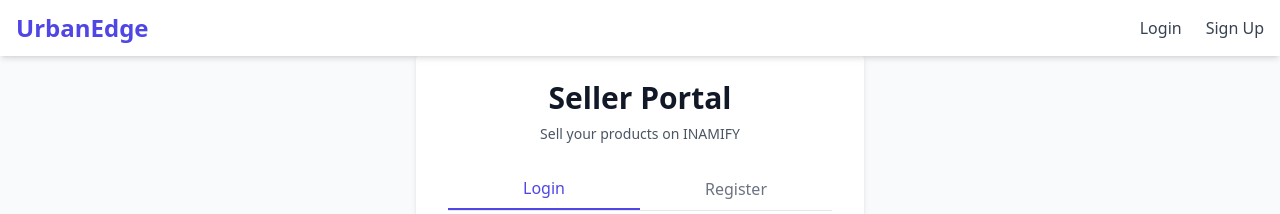
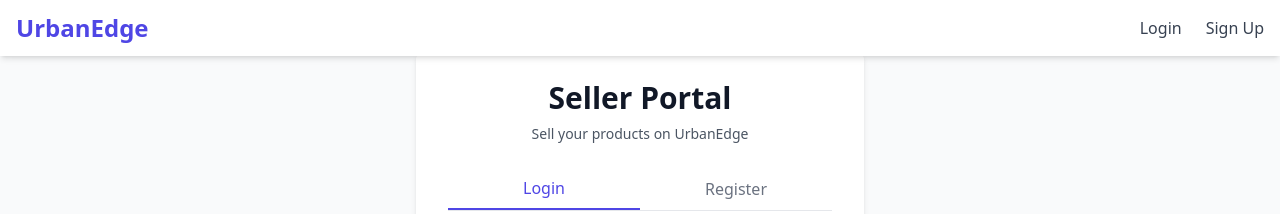
Before and after one commit to inammohsin04/INAMIFY, a React (Vite) app: page /seller-login in a window 1280 px wide. Shown: the top 214 px of the page. Built offline with nearby package versions, Linux system fonts and the light colour scheme.

Commit message:
SellerLogin.tsx

```diff
--- a/src/pages/SellerLogin.tsx
+++ b/src/pages/SellerLogin.tsx
@@ -123,7 +123,7 @@ const SellerLogin: React.FC = () => {
               Seller Portal
             </h2>
             <p className="mt-2 text-center text-sm text-gray-600">
-              Sell your products on INAMIFY
+              Sell your products on UrbanEdge
             </p>
           </div>
 
```
